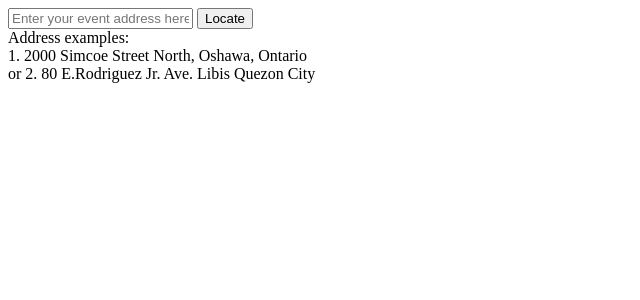
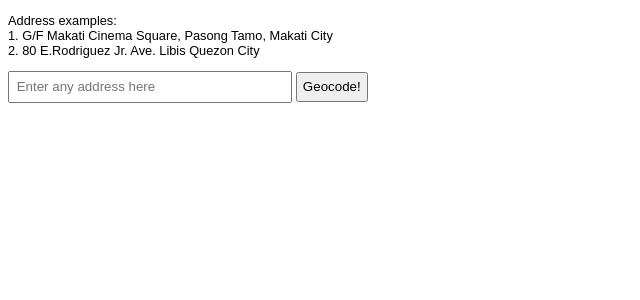
Before and after one commit to NavjotAulakh/hero, a PHP site: page /location.php in a window 1280 px wide. Shown: the top 300 px of the page, without its empty margins (0-640 px from the left). Run offline with PHP 8.4, Linux system fonts and the light colour scheme.

Commit message:
Add files via upload

```diff
--- a/location.php
+++ b/location.php
@@ -1,4 +1,3 @@
-
 <!DOCTYPE html>
 <html lang="en">
 <head>
@@ -10,76 +9,34 @@
 	<title>Live Demo of Google Maps Geocoding Example with PHP</title>
 
 	<style>
-    /* some custom css */
+	body{
+		font-family:arial;
+		font-size:.8em;
+	}
+
+	input[type=text]{
+		padding:0.5em;
+		width:20em;
+	}
+
+	input[type=submit]{
+		padding:0.4em;
+	}
+
 	#gmap_canvas{
 		width:100%;
 		height:30em;
+	}
+
+	#map-label,
+	#address-examples{
+		margin:1em 0;
 	}
 	</style>
 
 </head>
 <body>
-  <form action="" method="post">
-    <input type='text' name='address' placeholder='Enter your event address here' />
-    <input type='submit' value='Locate' />
-	<div id='address-examples'>
-    <div>Address examples:</div>
-    <div>1. 2000 Simcoe Street North, Oshawa, Ontario</div>
-    <div>or 2. 80 E.Rodriguez Jr. Ave. Libis Quezon City</div>
-	</div>
-<?php
-// function to geocode address, it will return false if unable to geocode address
-function geocode($address){
 
-    // url encode the address
-    $address = urlencode($address);
-
-    // google map geocode api url
-    $url = "https://maps.googleapis.com/maps/api/geocode/json?address={$address}&key=AIzaSyDC6bjwHN4cqoHKHc53z5osHbIDabdTEZs";
-
-    // get the json response
-    $resp_json = file_get_contents($url);
-
-    // decode the json
-    $resp = json_decode($resp_json, true);
-
-    // response status will be 'OK', if able to geocode given address
-    if($resp['status']=='OK'){
-
-        // get the important data
-        $lati = isset($resp['results'][0]['geometry']['location']['lat']) ? $resp['results'][0]['geometry']['location']['lat'] : "";
-        $longi = isset($resp['results'][0]['geometry']['location']['lng']) ? $resp['results'][0]['geometry']['location']['lng'] : "";
-        $formatted_address = isset($resp['results'][0]['formatted_address']) ? $resp['results'][0]['formatted_address'] : "";
-
-        // verify if data is complete
-        if($lati && $longi && $formatted_address){
-
-            // put the data in the array
-            $data_arr = array();
-
-            array_push(
-                $data_arr,
-                    $lati,
-                    $longi,
-                    $formatted_address
-                );
-
-            return $data_arr;
-
-        }else{
-            return false;
-        }
-
-    }
-
-    else{
-        echo "<strong>ERROR: {$resp['status']}</strong>";
-        return false;
-    }
-}
-?>
-</form>
-</body>
 <?php
 if($_POST){
 
@@ -100,7 +57,7 @@ if($_POST){
 	<div id='map-label'>Map shows approximate location.</div>
 
 	<!-- JavaScript to show google map -->
-    <script type="text/javascript" src="https://maps.google.com/maps/api/js?key=AIzaSyDC6bjwHN4cqoHKHc53z5osHbIDabdTEZs"></script>
+	<script type="text/javascript" src="https://maps.google.com/maps/api/js"></script>
 	<script type="text/javascript">
 		function init_map() {
 			var myOptions = {
@@ -132,4 +89,68 @@ if($_POST){
 	}
 }
 ?>
+
+<div id='address-examples'>
+	<div>Address examples:</div>
+	<div>1. G/F Makati Cinema Square, Pasong Tamo, Makati City</div>
+	<div>2. 80 E.Rodriguez Jr. Ave. Libis Quezon City</div>
+</div>
+
+<!-- enter any address -->
+<form action="" method="post">
+	<input type='text' name='address' placeholder='Enter any address here' />
+	<input type='submit' value='Geocode!' />
+</form>
+
+<?php
+
+// function to geocode address, it will return false if unable to geocode address
+function geocode($address){
+
+	// url encode the address
+	$address = urlencode($address);
+
+	// google map geocode api url
+	$url = "https://maps.google.com/maps/api/geocode/json?address={$address}";
+
+	// get the json response
+	$resp_json = file_get_contents($url);
+
+	// decode the json
+	$resp = json_decode($resp_json, true);
+
+	// response status will be 'OK', if able to geocode given address
+	if($resp['status']='OK'){
+
+		// get the important data
+		$lati = $resp['results'][0]['geometry']['location']['lat'];
+		$longi = $resp['results'][0]['geometry']['location']['lng'];
+		$formatted_address = $resp['results'][0]['formatted_address'];
+
+		// verify if data is complete
+		if($lati && $longi && $formatted_address){
+
+			// put the data in the array
+			$data_arr = array();
+
+			array_push(
+				$data_arr,
+					$lati,
+					$longi,
+					$formatted_address
+				);
+
+			return $data_arr;
+
+		}else{
+			return false;
+		}
+
+	}else{
+		return false;
+	}
+}
+?>
+
+</body>
 </html>
```
Lines whose indentation alone changed are shown as unchanged.
